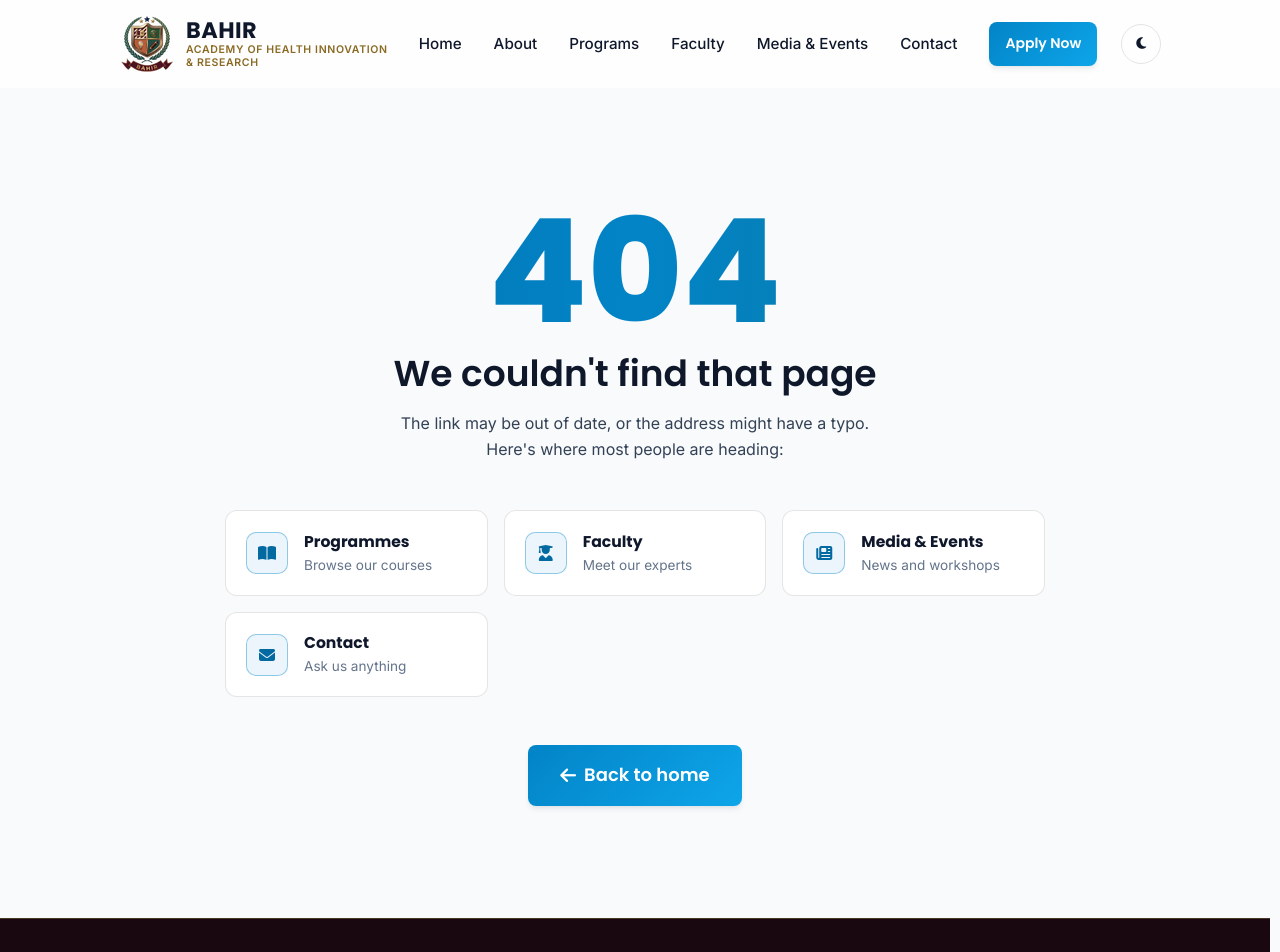
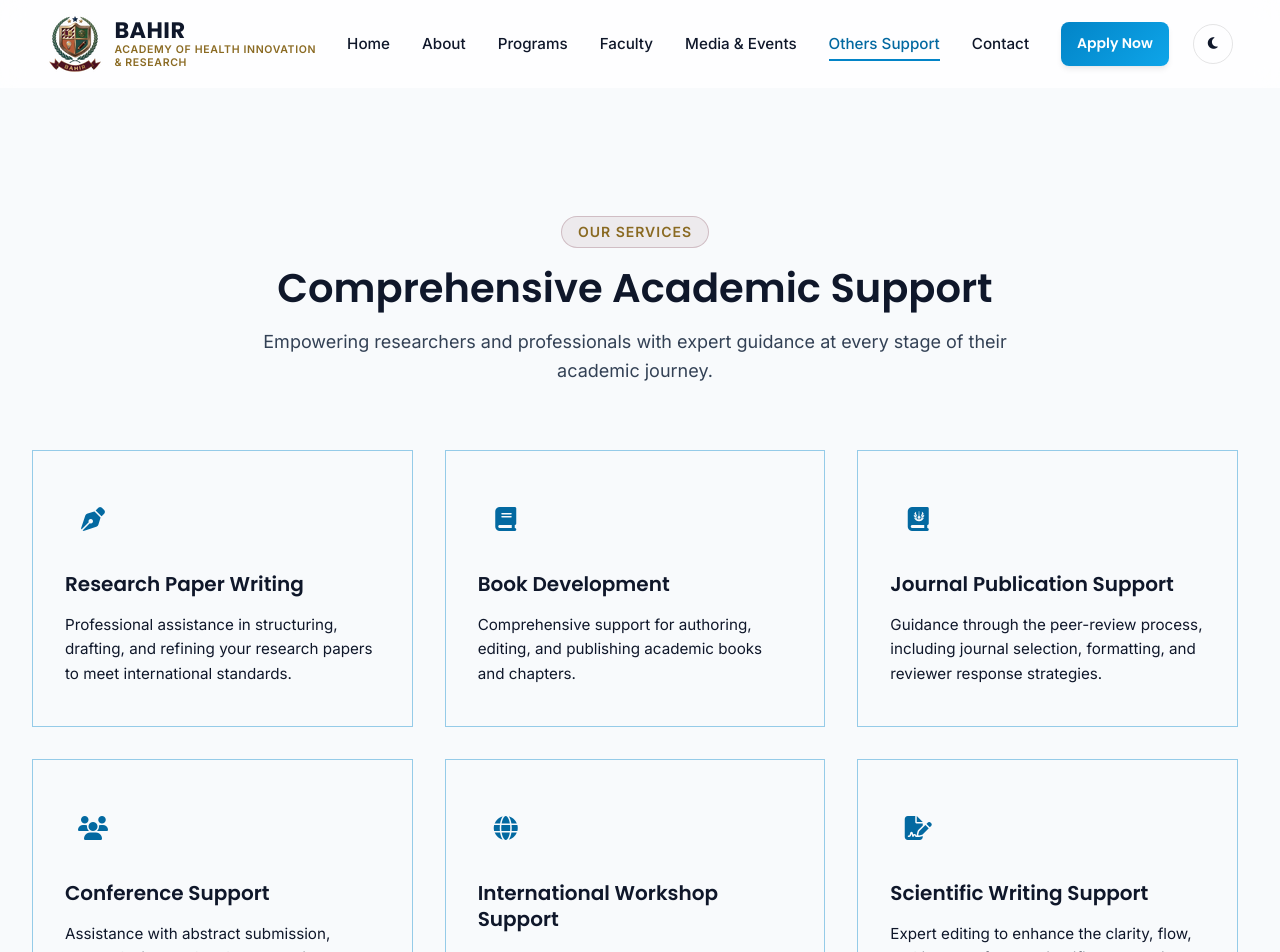
Before and after one commit to juvenilejhan/Physio_Therapy_Reza, a React (Vite) app: page /support in a window 1280 px wide. Shown: the top 952 px of the page. Built offline with nearby package versions, Linux system fonts and the light colour scheme.

Commit message:
implement initial SupportServices component and page structure

```diff
--- a/src/App.jsx
+++ b/src/App.jsx
@@ -20,6 +20,7 @@ const AboutPage = lazy(() => import('./pages/AboutPage'));
 const CoursesPage = lazy(() => import('./pages/CoursesPage'));
 const FacultyPage = lazy(() => import('./pages/FacultyPage'));
 const MediaPage = lazy(() => import('./pages/MediaPage'));
+const SupportPage = lazy(() => import('./pages/SupportPage'));
 const ContactPage = lazy(() => import('./pages/ContactPage'));
 const LegalPage = lazy(() => import('./pages/LegalPage'));
 const NotFoundPage = lazy(() => import('./pages/NotFoundPage'));
@@ -51,6 +52,7 @@ function App() {
               <Route path="/courses" element={<CoursesPage />} />
               <Route path="/faculty" element={<FacultyPage />} />
               <Route path="/media" element={<MediaPage />} />
+              <Route path="/support" element={<SupportPage />} />
               <Route path="/contact" element={<ContactPage />} />
 
               <Route path="/privacy" element={<LegalPage slug="privacy" />} />
--- a/src/components/Navbar/Navbar.jsx
+++ b/src/components/Navbar/Navbar.jsx
@@ -9,6 +9,7 @@ const NAV_ITEMS = [
   { to: "/courses", label: "Programs" },
   { to: "/faculty", label: "Faculty" },
   { to: "/media", label: "Media & Events" },
+  { to: "/support", label: "Others Support" },
   { to: "/contact", label: "Contact" },
 ];
 
--- /dev/null
+++ b/src/components/SupportServices/SupportServices.css
@@ -0,0 +1,64 @@
+.support-services {
+  /* padding: 5rem 0; */
+  background-color: var(--surface);
+}
+
+.support-grid {
+  display: grid;
+  grid-template-columns: repeat(auto-fill, minmax(300px, 1fr));
+  gap: 2rem;
+  margin-top: 3rem;
+}
+
+.support-card {
+  background-color: var(--card-bg);
+  border: 1px solid var(--border-color);
+  border-radius: var(--radius-lg);
+  padding: 2.5rem 2rem;
+  transition: transform 0.3s ease, box-shadow 0.3s ease, border-color 0.3s ease;
+  height: 100%;
+}
+
+.support-card:hover {
+  transform: translateY(-4px);
+  box-shadow: var(--shadow-md);
+  border-color: var(--primary-light);
+}
+
+.support-icon {
+  width: 3.5rem;
+  height: 3.5rem;
+  border-radius: var(--radius-md);
+  background-color: var(--primary-light);
+  color: var(--primary);
+  display: flex;
+  align-items: center;
+  justify-content: center;
+  font-size: 1.5rem;
+  margin-bottom: 1.5rem;
+  transition: background-color 0.3s ease, color 0.3s ease;
+}
+
+[data-theme="dark"] .support-icon {
+  background-color: var(--surface-raised);
+}
+
+.support-card:hover .support-icon {
+  background-color: var(--primary);
+  color: var(--on-primary);
+}
+
+.support-title {
+  font-size: 1.25rem;
+  font-weight: 600;
+  margin-bottom: 1rem;
+  color: var(--heading-color);
+  line-height: 1.3;
+}
+
+.support-card p {
+  color: var(--text-color);
+  font-size: 0.95rem;
+  line-height: 1.6;
+  margin: 0;
+}
--- /dev/null
+++ b/src/components/SupportServices/SupportServices.jsx
@@ -0,0 +1,31 @@
+import Reveal from '../Reveal/Reveal';
+import { SUPPORT_SERVICES } from '../../data/support';
+import './SupportServices.css';
+
+export default function SupportServices() {
+  return (
+    <section id="support-services" className="support-services">
+      <div className="container">
+        <Reveal className="section-header">
+          <span className="section-tag">Our Services</span>
+          <h2 className="section-title">Comprehensive Academic Support</h2>
+          <p className="section-subtitle">
+            Empowering researchers and professionals with expert guidance at every stage of their academic journey.
+          </p>
+        </Reveal>
+
+        <div className="support-grid">
+          {SUPPORT_SERVICES.map((service, index) => (
+            <Reveal key={service.title} className="support-card" delay={index}>
+              <div className="support-icon" aria-hidden="true">
+                <i className={service.icon}></i>
+              </div>
+              <h3 className="support-title">{service.title}</h3>
+              <p>{service.body}</p>
+            </Reveal>
+          ))}
+        </div>
+      </div>
+    </section>
+  );
+}
--- /dev/null
+++ b/src/data/support.js
@@ -0,0 +1,37 @@
+export const SUPPORT_SERVICES = [
+  {
+    icon: 'fas fa-pen-nib',
+    title: 'Research Paper Writing',
+    body: 'Professional assistance in structuring, drafting, and refining your research papers to meet international standards.'
+  },
+  {
+    icon: 'fas fa-book',
+    title: 'Book Development',
+    body: 'Comprehensive support for authoring, editing, and publishing academic books and chapters.'
+  },
+  {
+    icon: 'fas fa-journal-whills',
+    title: 'Journal Publication Support',
+    body: 'Guidance through the peer-review process, including journal selection, formatting, and reviewer response strategies.'
+  },
+  {
+    icon: 'fas fa-users',
+    title: 'Conference Support',
+    body: 'Assistance with abstract submission, poster design, and oral presentation preparation for academic conferences.'
+  },
+  {
+    icon: 'fas fa-globe',
+    title: 'International Workshop Support',
+    body: 'Facilitation and coordination for hosting or attending international academic workshops and seminars.'
+  },
+  {
+    icon: 'fas fa-file-signature',
+    title: 'Scientific Writing Support',
+    body: 'Expert editing to enhance the clarity, flow, and impact of your scientific manuscripts.'
+  },
+  {
+    icon: 'fas fa-comments',
+    title: 'Research Consultation',
+    body: 'One-on-one consulting for study design, methodology, statistical analysis, and ethical approval processes.'
+  }
+];
--- /dev/null
+++ b/src/pages/SupportPage.jsx
@@ -0,0 +1,17 @@
+import usePageMeta from '../hooks/usePageMeta';
+import SupportServices from '../components/SupportServices/SupportServices';
+import CTA from '../components/CTA/CTA';
+
+export default function SupportPage() {
+  usePageMeta(
+    'Others Support',
+    'Comprehensive academic and research support services including paper writing, journal publication, and research consultation.'
+  );
+
+  return (
+    <div className="page-wrapper">
+      <SupportServices />
+      <CTA />
+    </div>
+  );
+}
```
Also changed, not shown: src/styles/global.css (+14 -4 lines), src/styles/variables.css (+20 -10 lines).
